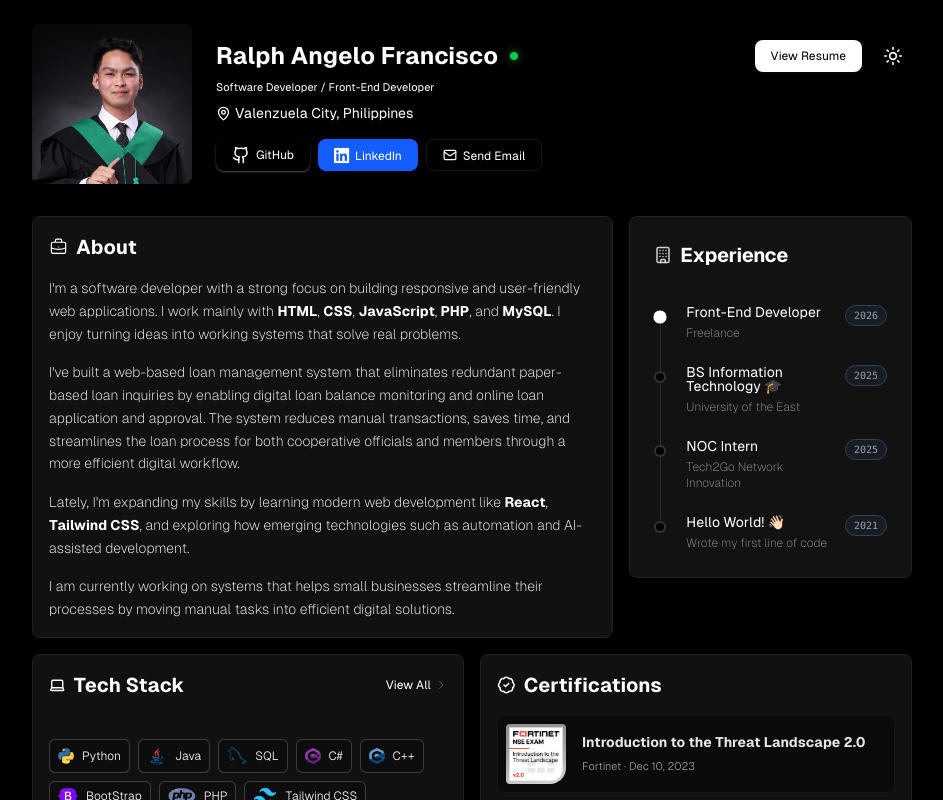
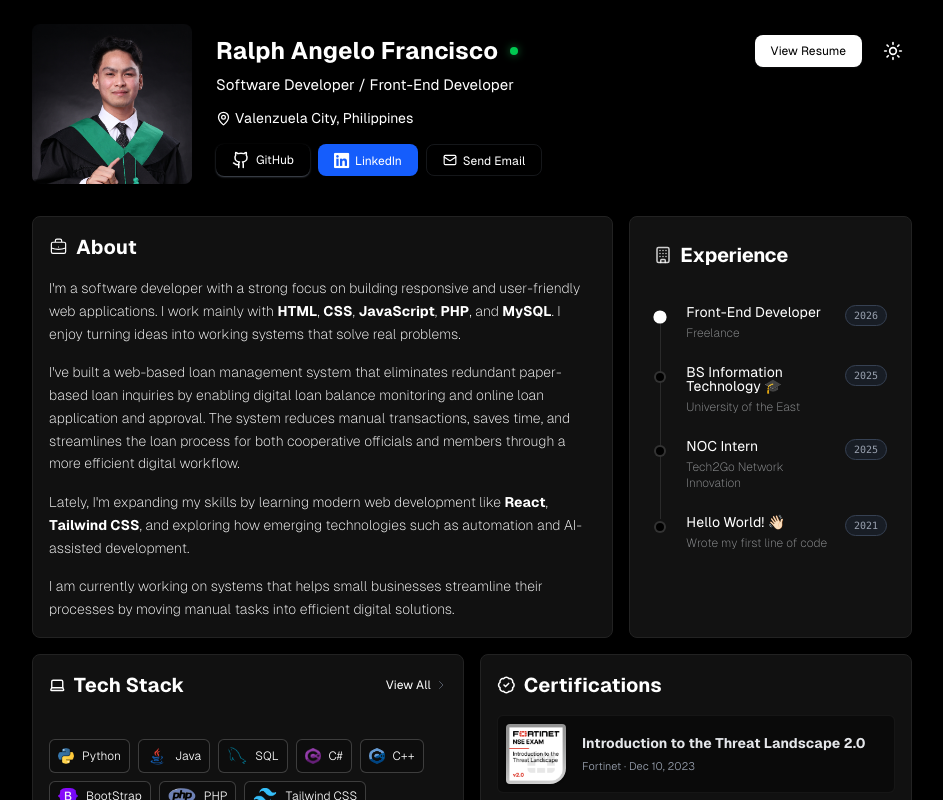
Before and after one commit to ralphfrncisco/portfolio, a React (Vite) app: page / in a window 1280 px wide. Shown: the top 800 px of the page, without its empty margins (168-1111 px from the left). Built offline with nearby package versions, Linux system fonts and the light colour scheme.

Commit message:
added some padding on experience layout component.
changed the text size of role in header layout component.

```diff
--- a/src/layout/Experience.jsx
+++ b/src/layout/Experience.jsx
@@ -11,7 +11,7 @@ function Experience({ darkMode }) {
 
   return (
     <section className = "p-2">
-      <div className={`border rounded-lg p-6 pb-[1.6rem] transition-colors duration-300 ${
+      <div className={`border rounded-lg p-6 pb-[5.4rem] transition-colors duration-300 ${
         darkMode ? 'bg-[#121212] border-[#222] text-white' : 'bg-white border-gray-200 text-gray-900 shadow-sm'
       }`}>
         <div className="flex items-center gap-2 mb-9">
--- a/src/layout/Header.jsx
+++ b/src/layout/Header.jsx
@@ -60,12 +60,12 @@ function Header({ darkMode, setDarkMode }) {
                 </div>
 
                 <div className="flex items-center justify-between md:mt-1">
-                    <p className="text-xs md:text-[11px] md:text-base font-normal md:font-medium">
+                    <p className="text-xs md:text-[15px] md:text-base font-normal md:font-medium">
                         Software Developer / Front-End Developer
                     </p>
                 </div>
 
-                <p className="text-xs md:text-sm mt-2 flex items-center gap-1">
+                <p className="text-xs md:text-sm mt-3 flex items-center gap-1">
                     <MapPin size={15} /><span className="truncate font-normal">Valenzuela City, Philippines</span>
                 </p>
 
```
